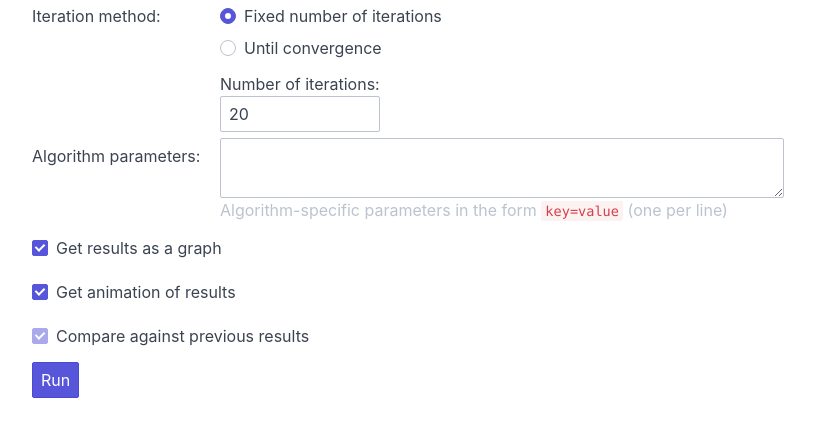
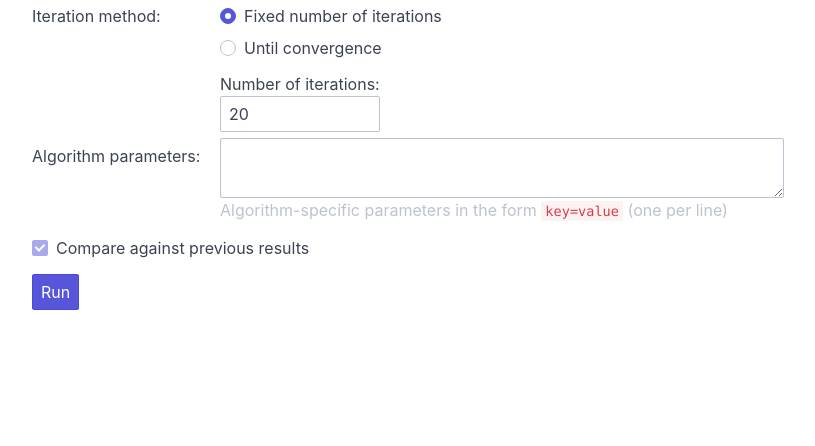
Before and after one commit to joesingo/truthdiscovery, a Flask app: template truthdiscovery/client/web/templates/index.html in a window 1280 px wide. Shown: the part 621-1067 px from the top of the page, without its empty margins (232-1047 px from the left). After the commit the page ends 931 px from the top, so only its background shows below. Run offline with Flask 2, Linux system fonts and the light colour scheme; the template is opened without the code that fills it: most values are stand-ins (such as "Sample title", 1, 10 or a date in 2020).

Commit message:
Remove option to not get imagery in HTTP API and web interface
Fixes #44

```diff
--- a/truthdiscovery/client/web/server.py
+++ b/truthdiscovery/client/web/server.py
@@ -124,8 +124,6 @@ class WebClient(BaseClient):
         Optional parameters:
         * 'parameters'
         * 'previous_results'
-        * 'get_graph'
-        * 'get_animation'.
 
         Responses are JSON objects of the form
         ``{"ok": True, "data": ...}``
@@ -173,22 +171,15 @@ class WebClient(BaseClient):
 
             output = self.get_output_obj(results)
 
-            # Construct a graph and/or animation if requested
-            imagery = {}
-            if "get_graph" in request.args:
-                cs = ResultsGradientColourScheme(results)
-                renderer = self.get_graph_renderer(colours=cs)
-                json_buffer = StringIO()
-                renderer.render(dataset, json_buffer)
-                imagery["graph"] = json_buffer.getvalue()
-
-            if "get_animation" in request.args:
-                if not isinstance(alg, BaseIterativeAlgorithm):
-                    err_msg = (
-                        "animation not supported for non-iterative algorithm "
-                        "'{}'".format(alg_label)
-                    )
-                    return jsonify(ok=False, error=err_msg), 400
+            # Construct a graph and/or animation
+            output["imagery"] = {}
+            cs = ResultsGradientColourScheme(results)
+            renderer = self.get_graph_renderer(colours=cs)
+            json_buffer = StringIO()
+            renderer.render(dataset, json_buffer)
+            output["imagery"]["graph"] = json_buffer.getvalue()
+            # Note: can only produce animation for iterative algorithms
+            if isinstance(alg, BaseIterativeAlgorithm):
                 animator = JsonAnimator(renderer=self.get_graph_renderer())
                 json_buffer = StringIO()
                 # Note: empty data and convergence error would already have
@@ -196,10 +187,7 @@ class WebClient(BaseClient):
                 animator.animate(
                     json_buffer, alg, dataset, show_progress=False
                 )
-                imagery["animation"] = json_buffer.getvalue()
-
-            if imagery:
-                output["imagery"] = imagery
+                output["imagery"]["animation"] = json_buffer.getvalue()
 
             # Include diff between previous results if available
             prev_results = request.args.get("previous_results")
--- a/truthdiscovery/client/web/static/app/app.js
+++ b/truthdiscovery/client/web/static/app/app.js
@@ -21,7 +21,7 @@ angular.
          * Make the HTTP request to get results of an algorithm
          */
         this.getResults = function(algorithm, matrix, compare_previous,
-                                   iteration, alg_params, imagery) {
+                                   iteration, alg_params) {
             // Build parameters to send to server
             if (algorithm !== "voting") {
                 if (alg_params !== "") {
@@ -40,13 +40,6 @@ angular.
                 params.previous_results = JSON.stringify(this.previous_results);
 
             }
-            if (imagery.graph) {
-                params.get_graph = "yes-please";
-            }
-            if (imagery.animation && algorithm !== "voting") {
-                params.get_animation = "an-animation-would-be-splendid";
-            }
-
             this.state = "loading";
             var promise = $http({
                 "url": this.url,
@@ -66,19 +59,16 @@ angular.
                 // Save 'previous' results now, so that we may change structure
                 // of self.results without affecting data sent to server
                 self.previous_results = JSON.parse(JSON.stringify(self.results));
+                // Remove imagery from previous results, if present
+                delete self.previous_results.imagery;
 
-                if ("imagery" in self.results) {
-                    if ("graph" in self.results.imagery) {
+                // Draw graph and animation (if applicable)
                 var obj = JSON.parse(self.results.imagery.graph);
                 graph_drawer.grab_canvas("graph-canvas");
                 graph_drawer.draw_graph(obj);
-                    }
                 if ("animation" in self.results.imagery) {
                     var obj = JSON.parse(self.results.imagery.animation);
                     animator.load(obj);
-                    }
-                    // Remove imagery from previous results, if present
-                    delete self.previous_results.imagery;
                 }
 
                 // Calculate and store the maximum trust and belief scores, so
@@ -162,11 +152,6 @@ angular.
                 "threshold": 0.001
             };
             this.alg_params = "";
-            this.imagery = {
-                "graph": true,
-                "animation": true
-            };
-
             this.preset_datasets = {
                 "standard": {
                     "name": "Typical truth-discovery dataset",
@@ -267,7 +252,7 @@ angular.
             this.run = function() {
                 var promise = tdService.getResults(
                     self.algorithm, self.matrix.asCSV(), self.compare_results,
-                    self.iteration, self.alg_params, self.imagery
+                    self.iteration, self.alg_params
                 );
                 // Cancel errors while we wait for response
                 self.error = null;
--- a/truthdiscovery/client/web/static/app/templates/form.html
+++ b/truthdiscovery/client/web/static/app/templates/form.html
@@ -159,23 +159,6 @@
             </div>
         </div>
 
-        <!-- Imagery settings -->
-        <div class="form-group">
-            <label class="form-checkbox">
-                <input type="checkbox" ng-model="$ctrl.imagery.graph" />
-                <i class="form-icon"></i>
-                Get results as a graph
-            </label>
-        </div>
-        <div class="form-group">
-            <label class="form-checkbox">
-                <input type="checkbox" ng-model="$ctrl.imagery.animation"
-                       ng-disabled="$ctrl.algorithm == 'voting'" />
-                <i class="form-icon"></i>
-                Get animation of results
-            </label>
-        </div>
-
         <div class="form-group">
             <label class="form-checkbox">
                 <input type="checkbox" ng-model="$ctrl.compare_results"
--- a/truthdiscovery/client/web/static/app/templates/results.html
+++ b/truthdiscovery/client/web/static/app/templates/results.html
@@ -91,7 +91,7 @@
         </table>
     </div>
 
-    <div ng-show="$ctrl.service.results.imagery" class="imagery-container">
+    <div class="imagery-container">
         <h3 ng-click="$ctrl.output.visual = !$ctrl.output.visual">
             <i class="icon" ng-class="$ctrl.getSectionIcon('visual')"></i>
             Visualisation
@@ -102,7 +102,7 @@
                 respectively.
             </p>
             <!-- Static graph -->
-            <div ng-show="$ctrl.service.results.imagery.graph">
+            <div>
                 <h4>Final results</h4>
                 <canvas id="graph-canvas"></canvas>
             </div>
```
Also changed, not shown: truthdiscovery/test/test_clients.py (+32 -49 lines). Lines whose indentation alone changed are shown as unchanged.
